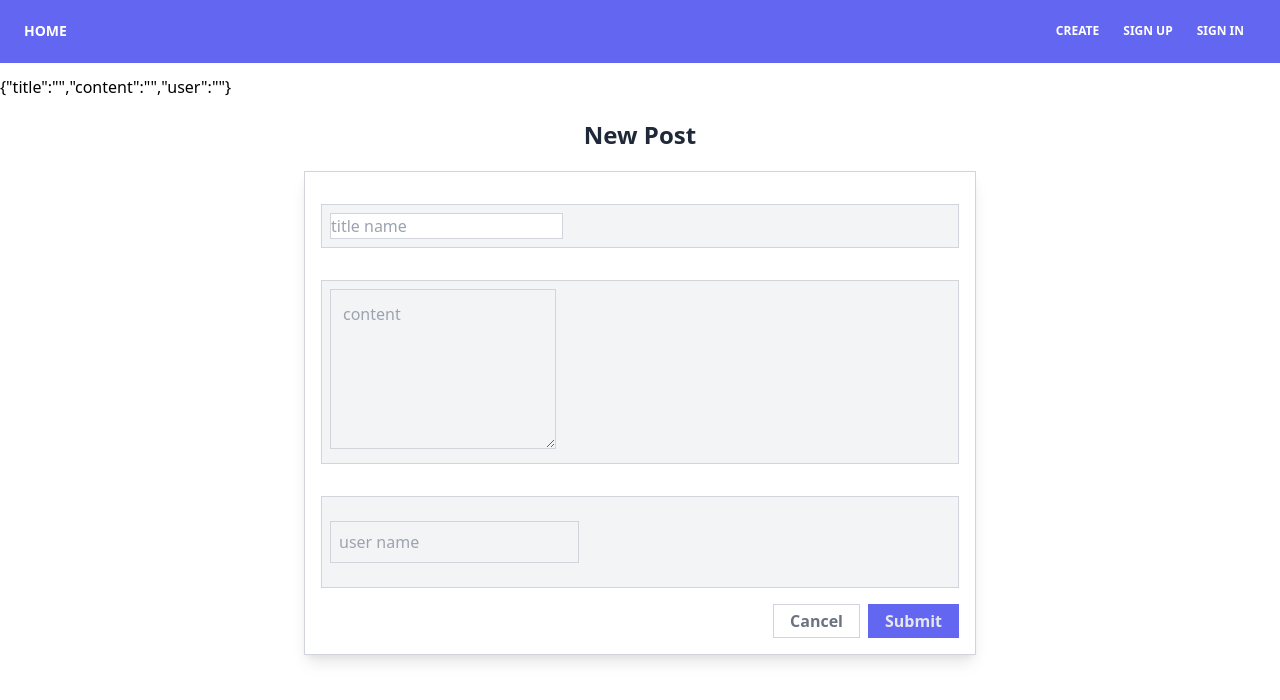
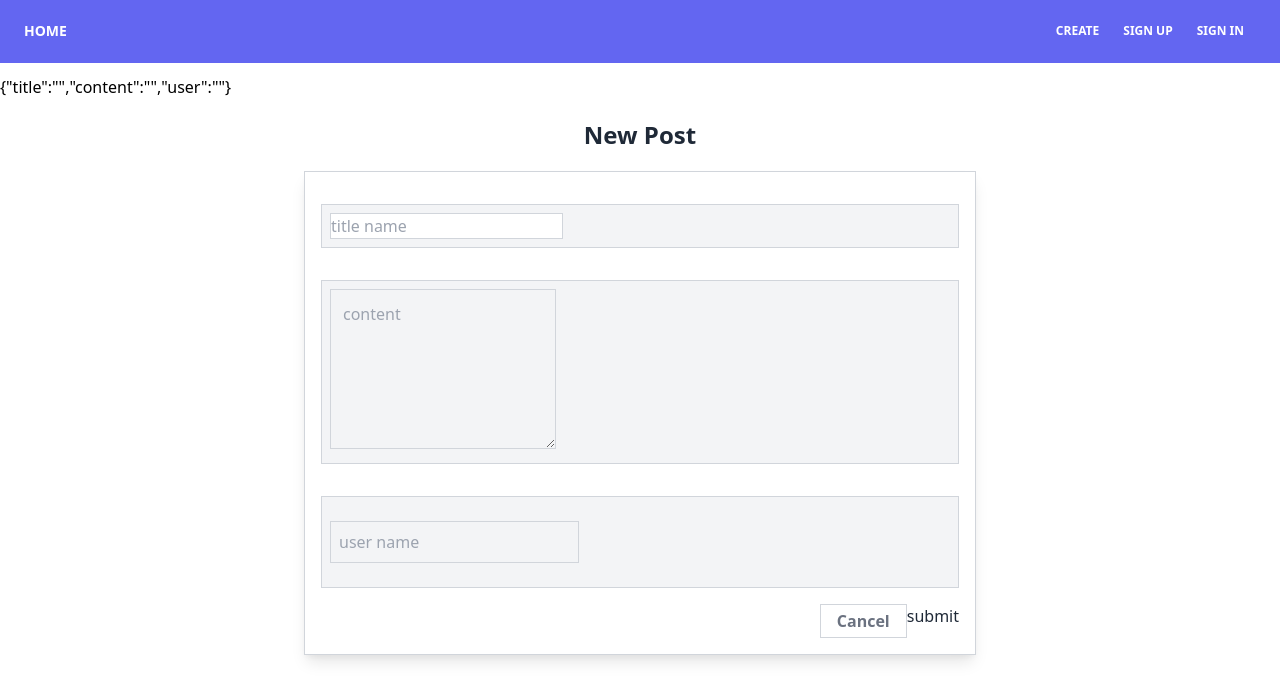
Before and after one commit to rezwan-hossain/test-react-client, a React (Create React App) app in the folder client/: page /create in a window 1280 px wide. Shown: the top 700 px of the page. Built offline with nearby package versions, Linux system fonts and the light colour scheme.

Commit message:
push new code

```diff
--- a/client/src/create.js
+++ b/client/src/create.js
@@ -74,11 +74,8 @@ function Create() {
             <div class="btn border border-gray-300 p-1 px-4 font-semibold cursor-pointer text-gray-500 ml-auto">
               Cancel
             </div>
-            <div
-              type="submit"
-              class="btn border border-indigo-500 p-1 px-4 font-semibold cursor-pointer text-gray-200 ml-2 bg-indigo-500"
-            >
-              Submit
+            <div>
+              <button type="submit">submit</button>
             </div>
           </div>
         </div>
```
Also changed, not shown: 1 other file (tests, documents, lock files or other folders).
